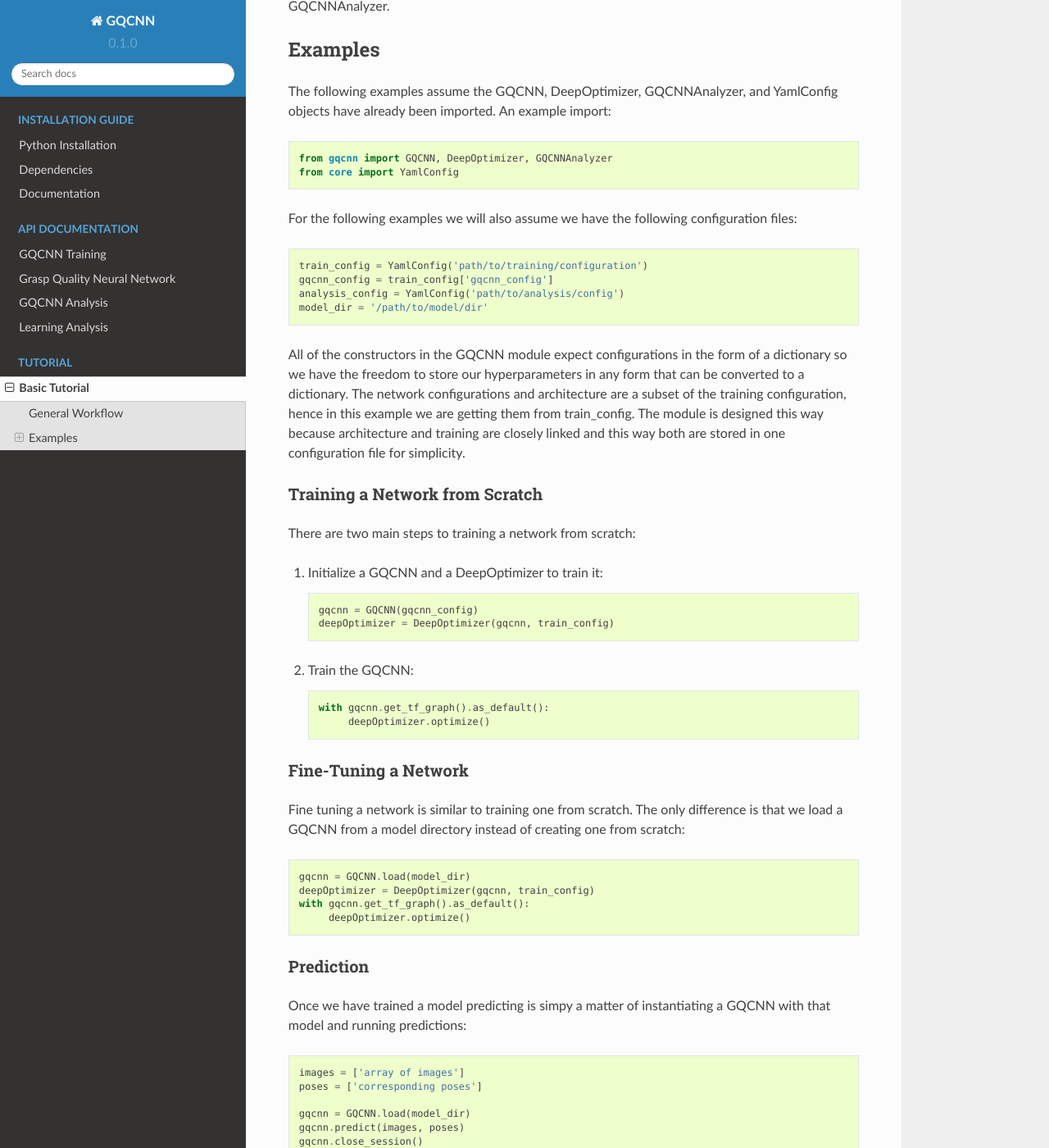
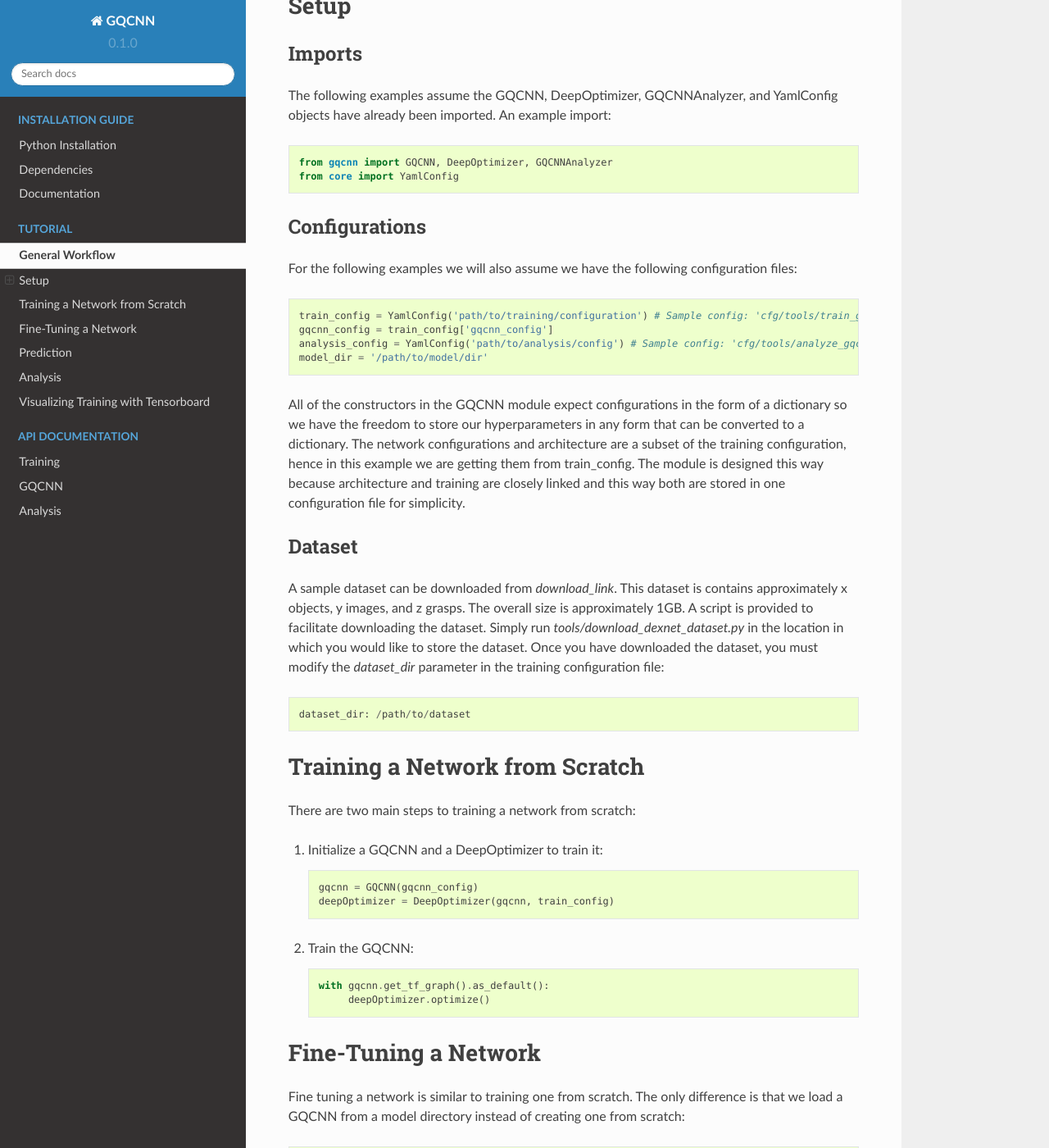
Before and after one commit to BerkeleyAutomation/gqcnn, a Sphinx documentation site: the page built from docs/source/tutorials/tutorial.rst, in a window 1280 px wide and 1400 px high, scrolled down 316 px. Shown: the whole window at 82% size. Built offline with Sphinx 7.4.7 and the Read the Docs theme 2.0.0, drawn with Linux system fonts in a browser that asks for light colours; some of the changed text lies outside the part shown.

Commit message:
Updated docs

```diff
--- a/docs/source/api/deep_optimizer.rst
+++ b/docs/source/api/deep_optimizer.rst
@@ -1,4 +1,4 @@
-GQCNN Training
+Training
 ==============
 
 DeepOptimizer
--- a/docs/source/api/gqcnn.rst
+++ b/docs/source/api/gqcnn.rst
@@ -1,4 +1,4 @@
-Grasp Quality Neural Network
+GQCNN
 ============================
 
 GQCNN
--- a/docs/source/tutorials/tutorial.rst
+++ b/docs/source/tutorials/tutorial.rst
@@ -1,33 +1,41 @@
-Basic Tutorial
-~~~~~~~~~~~~~~
-
 General Workflow
-""""""""""""""""
+~~~~~~~~~~~~~~~~
 The essence of the GQCNN module is to allow modular training of Grasp Quality
 Neural Networks. The main idea is to be able to create a Grasp Quality Neural Network
 and train it using a DeepOptimizer object. Once a GQCNN is trained it can be used to run grasp quality predictions.
 Another key idea is the ability to benchmark the performance of GQCNN's using the GQCNNAnalyzer.
 
-Examples
-""""""""
+Setup
+~~~~~
+
+Imports
++++++++
 The following examples assume the GQCNN, DeepOptimizer, GQCNNAnalyzer, and YamlConfig objects have already been imported. An example import::
 
 	from gqcnn import GQCNN, DeepOptimizer, GQCNNAnalyzer
 	from core import YamlConfig
 
+Configurations
+++++++++++++++
 For the following examples we will also assume we have the following configuration files::
 
-	train_config = YamlConfig('path/to/training/configuration')
+	train_config = YamlConfig('path/to/training/configuration') # Sample config: 'cfg/tools/train_grasp_quality_cnn.yaml'
 	gqcnn_config = train_config['gqcnn_config']
-	analysis_config = YamlConfig('path/to/analysis/config')
+	analysis_config = YamlConfig('path/to/analysis/config') # Sample config: 'cfg/tools/analyze_gqcnn_performance.yaml'
 	model_dir = '/path/to/model/dir'
 
 All of the constructors in the GQCNN module expect configurations in the form of a dictionary so we have the freedom
 to store our hyperparameters in any form that can be converted to a dictionary. The network configurations and architecture are a subset of the training configuration, hence in this example we are getting them from train_config. The
 module is designed this way because architecture and training are closely linked and this way both are stored in one configuration file for simplicity.
 
+Dataset
++++++++
+A sample dataset can be downloaded from `download_link`. This dataset is contains approximately x objects, y images, and z grasps. The overall size is approximately 1GB. A script is provided to facilitate downloading the dataset. Simply run `tools/download_dexnet_dataset.py` in the location in which you would like to store the dataset. Once you have downloaded the dataset, you must modify the `dataset_dir` parameter in the training configuration file::
+
+	dataset_dir: /path/to/dataset
+
 Training a Network from Scratch
-+++++++++++++++++++++++++++++++
+~~~~~~~~~~~~~~~~~~~~~~~~~~~~~~~~
 There are two main steps to training a network from scratch:
 
 1) Initialize a GQCNN and a DeepOptimizer to train it::
@@ -41,7 +49,7 @@ There are two main steps to training a network from scratch:
 	     deepOptimizer.optimize()
 
 Fine-Tuning a Network
-+++++++++++++++++++++
+~~~~~~~~~~~~~~~~~~~~~
 Fine tuning a network is similar to training one from scratch. The only difference is that we load a GQCNN from a model directory instead of creating one from scratch::
 
 	gqcnn = GQCNN.load(model_dir)
@@ -50,8 +58,8 @@ Fine tuning a network is similar to training one from scratch. The only differen
 	     deepOptimizer.optimize()
 
 Prediction
-++++++++++
-Once we have trained a model predicting is simpy a matter of instantiating a GQCNN with that model and running predictions::
+~~~~~~~~~~
+Once we have trained a model predicting is simply a matter of instantiating a GQCNN with that model and running predictions::
 
 	images = ['array of images']
 	poses = ['corresponding poses']
@@ -64,10 +72,21 @@ To predict multiple images we could load them from a file directory and call
 the predict function in a loop.
 
 Analysis
-++++++++
+~~~~~~~~
 Finally we can analyze models we have trained using the GQCNNAnalyzer::
 
 	analyzer = GQCNNAnalyzer(analysis_config)
 	analyzer.analyze()
 
 The analysis_config contains a list of models to analyze at once along with many analysis parameters.
+
+Visualizing Training with Tensorboard
+~~~~~~~~~~~~~~~~~~~~~~~~~~~~~~~~~~~~~
+The DeepOptimizer is designed with support for Tensorboard to allow for visualization of various training
+parameters such as learning rate, validation error, and minibatch error. These tensorboard summaries are
+saved in a folder labeled `tensorboard_summaries` in the specified model directory. To visualize these parameters
+in a browser navigate to the model directory and run::
+
+	$ tensorboard --logdir=tensorboard_summaries
+
+This will start a local server on `localhost:6006`. Now simply open up `localhost:6006` in your browser to start visualizing.
```
Also changed, not shown: docs/source/api/gqcnn_analyzer.rst (deleted, +0 -9 lines), docs/source/api/learning_analysis.rst (+8 -1 lines), docs/source/index.rst (+6 -6 lines).
